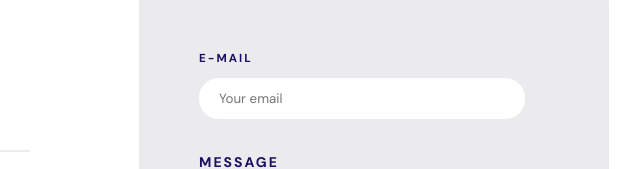
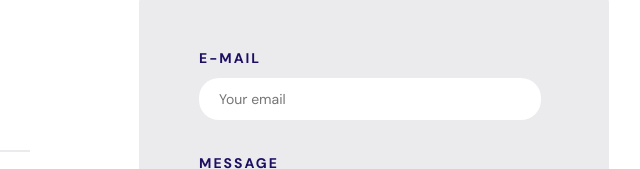
Before and after one commit to Raghav-558/Get-in-touch, a plain HTML site: page index.html in a window 1280 px wide. Shown: the part 220-389 px from the top of the page, 513-1153 px from the left. Drawn offline with Linux system fonts and the light colour scheme.

Commit message:
font change

```diff
--- a/assets/css/style.css
+++ b/assets/css/style.css
@@ -127,6 +127,7 @@ label {
     border-radius: 20px;
     border: none;
     margin-top: 7px;
+    font-size: 14px;
     margin-bottom: 30px;
     font-family: "DM Sans", sans-serif;
 }
--- a/index.html
+++ b/index.html
@@ -46,7 +46,7 @@
                         <p>We are always looking for a next great project.</p>
                         <div class="card">
                             <form action="">
-                               <label for="E-mail" > <h5>E-MAIL</h5>
+                               <label for="E-mail" > E-MAIL <br>
                                 <input type="text" placeholder="Your email" id="E-mail" class="type-1 ">
                                </label> <br>
                                <label for="Message" class="margin">MESSAGE <br>
```
